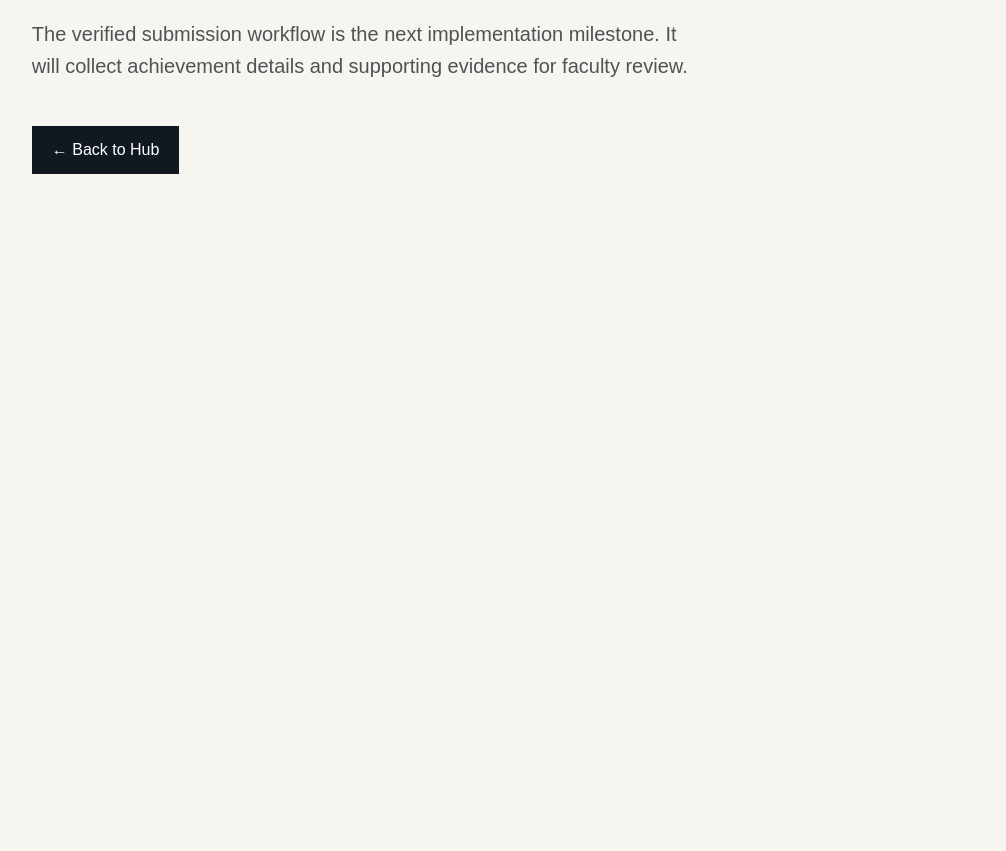
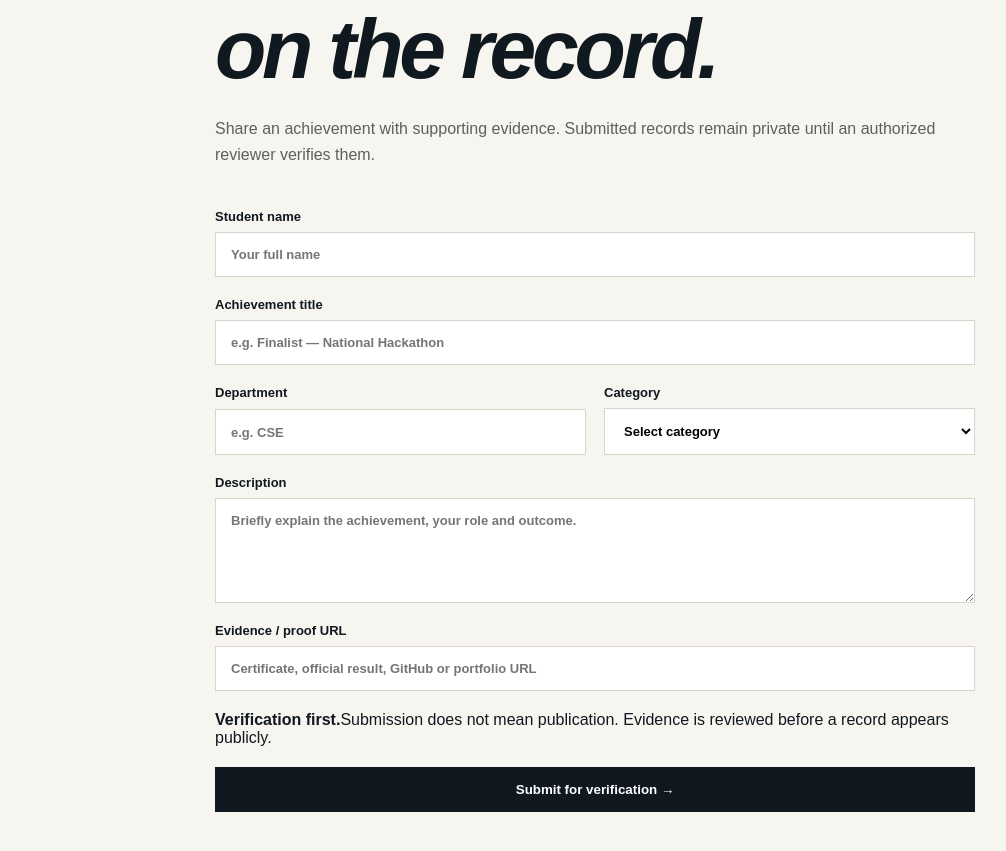
Before and after one commit to Tanishak1/RKGITM-Achievement-Hub, a Next.js app in the folder frontend/: page /submit in a window 1280 px wide. Shown: the part 269-1120 px from the top of the page, without its empty margins (45-1051 px from the left). Before the commit the page ends 800 px from the top, so only its background shows below. Built offline with nearby package versions, Linux system fonts and the light colour scheme; no server answers.

Commit message:
feat: build production-ready student submission form

```diff
--- a/frontend/app/submit/page.tsx
+++ b/frontend/app/submit/page.tsx
@@ -1 +1,26 @@
-export default function Submit(){return <main className="section"><p className="eyebrow">STUDENT PORTAL • MVP</p><h2>Submit an achievement.</h2><p className="lead">The verified submission workflow is the next implementation milestone. It will collect achievement details and supporting evidence for faculty review.</p><a className="primary" style={{display:"inline-block",padding:"15px 20px",marginTop:24}} href="/">← Back to Hub</a></main>}
+"use client";
+import {FormEvent,useState} from "react";
+const API=process.env.NEXT_PUBLIC_API_URL;
+export default function Submit(){
+ const [message,setMessage]=useState(""); const [busy,setBusy]=useState(false);
+ async function send(e:FormEvent<HTMLFormElement>){e.preventDefault();setBusy(true);setMessage("");
+  const form=e.currentTarget; const fd=new FormData(form); const body=Object.fromEntries(fd.entries());
+  if(!API){setMessage("Preview mode: form UI is ready. Backend deployment will enable live submissions.");setBusy(false);return;}
+  try{const r=await fetch(API+"/api/achievements",{method:"POST",headers:{"Content-Type":"application/json"},body:JSON.stringify(body)});
+   if(!r.ok)throw new Error(); form.reset();setMessage("Submitted successfully. Your achievement is pending verification.");
+  }catch{setMessage("Submission service is temporarily unavailable. Please try again later.");}finally{setBusy(false)}
+ }
+ return <main className="formPage"><a className="backLink" href="/">← Back to Achievement Hub</a><div className="formWrap">
+ <p className="eyebrow">STUDENT ACHIEVEMENT PORTAL</p><h1>Put your work<br/><em>on the record.</em></h1>
+ <p>Share an achievement with supporting evidence. Submitted records remain private until an authorized reviewer verifies them.</p>
+ <form onSubmit={send}>
+  <label>Student name<input name="studentName" required minLength={2} placeholder="Your full name"/></label>
+  <label>Achievement title<input name="title" required minLength={3} placeholder="e.g. Finalist — National Hackathon"/></label>
+  <div className="two"><label>Department<input name="department" required placeholder="e.g. CSE"/></label><label>Category<select name="category" required><option value="">Select category</option><option>Hackathon</option><option>Internship</option><option>Research</option><option>Competition</option><option>Certification</option><option>Community & Leadership</option><option>Other</option></select></label></div>
+  <label>Description<textarea name="description" required minLength={20} rows={5} placeholder="Briefly explain the achievement, your role and outcome."/></label>
+  <label>Evidence / proof URL<input name="proofUrl" type="url" placeholder="Certificate, official result, GitHub or portfolio URL"/></label>
+  <div className="verificationNote"><strong>Verification first.</strong><span>Submission does not mean publication. Evidence is reviewed before a record appears publicly.</span></div>
+  <button disabled={busy} type="submit">{busy?"Submitting…":"Submit for verification →"}</button>
+  {message&&<p className="notice" role="status">{message}</p>}
+ </form></div></main>
+}
```
